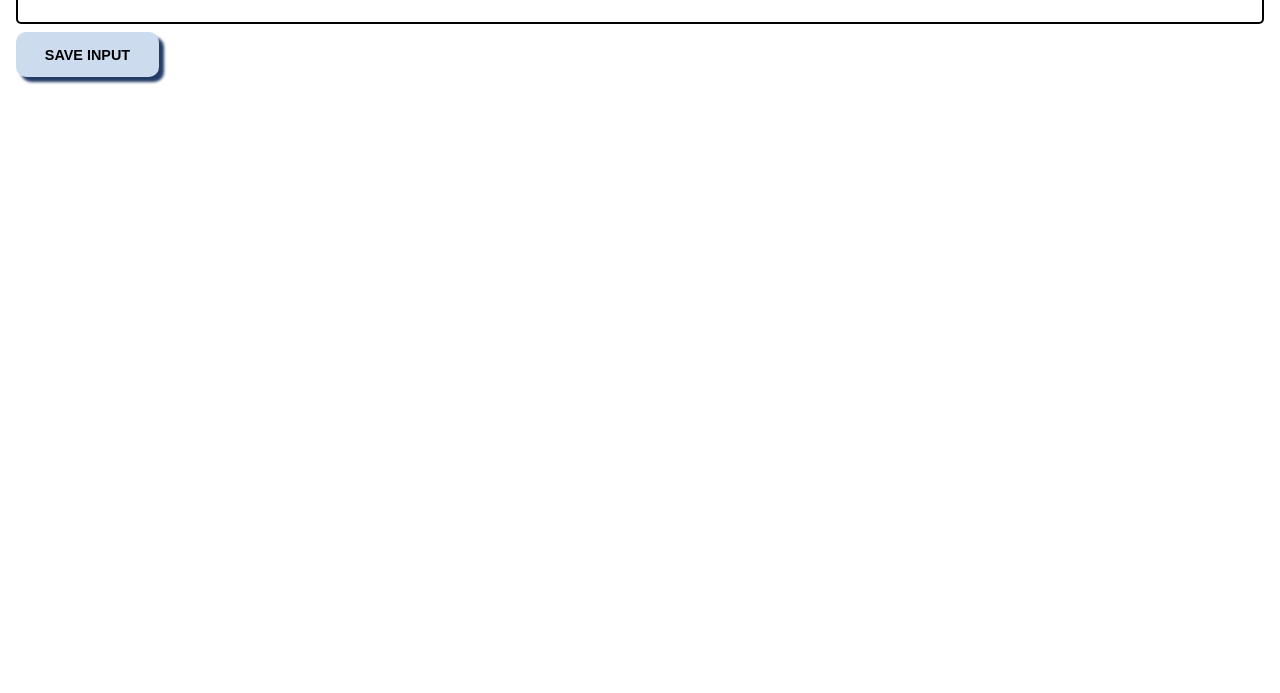
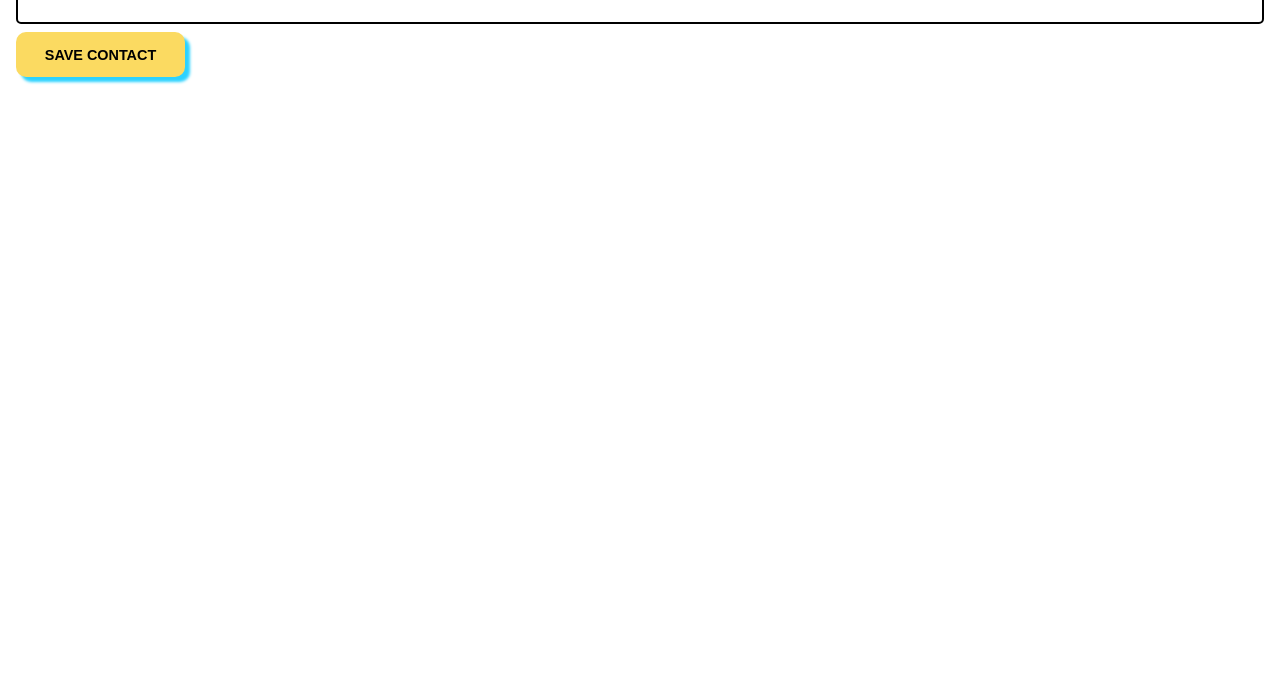
Before and after one commit to JesacaLin/NinjaSwipe, a website built with Vite: page index.html in a window 1280 px wide. Shown: the part 107-800 px from the top of the page. Built offline with nearby package versions, Linux system fonts and the light colour scheme.

Commit message:
changed branding

```diff
--- a/index.html
+++ b/index.html
@@ -15,7 +15,7 @@
   <body>
     <img src="icon.png" alt="logo" />
     <input type="text" id="input-el" />
-    <button id="input-btn">SAVE INPUT</button>
+    <button id="input-btn">SAVE CONTACT</button>
     <ul id="ul-el">
       <!-- <li></li> -->
     </ul>
--- a/style.css
+++ b/style.css
@@ -17,13 +17,13 @@ input {
 button {
   /* margin-top: 10px; */
   margin-top: 0.5rem;
-  background-color: #ccdbee;
+  background-color: #fbda61;
   font-size: 0.9rem;
   padding: 0.9rem 1.8rem;
   border-radius: 10px;
   border-width: 0.3rem;
   border: none;
-  box-shadow: 5px 5px 3px #233c67;
+  box-shadow: 5px 5px 3px #2bd2ff;
   font-weight: 700;
 }
 
@@ -39,7 +39,8 @@ li {
 
 li a {
   color: #233c67;
-  /* text-decoration: none; */
+  font-size: 1.1rem;
+  text-decoration: none;
 }
 
 img {
```
Also changed, not shown: UI.jpg (added), icon-no-text.png, icon.png.
